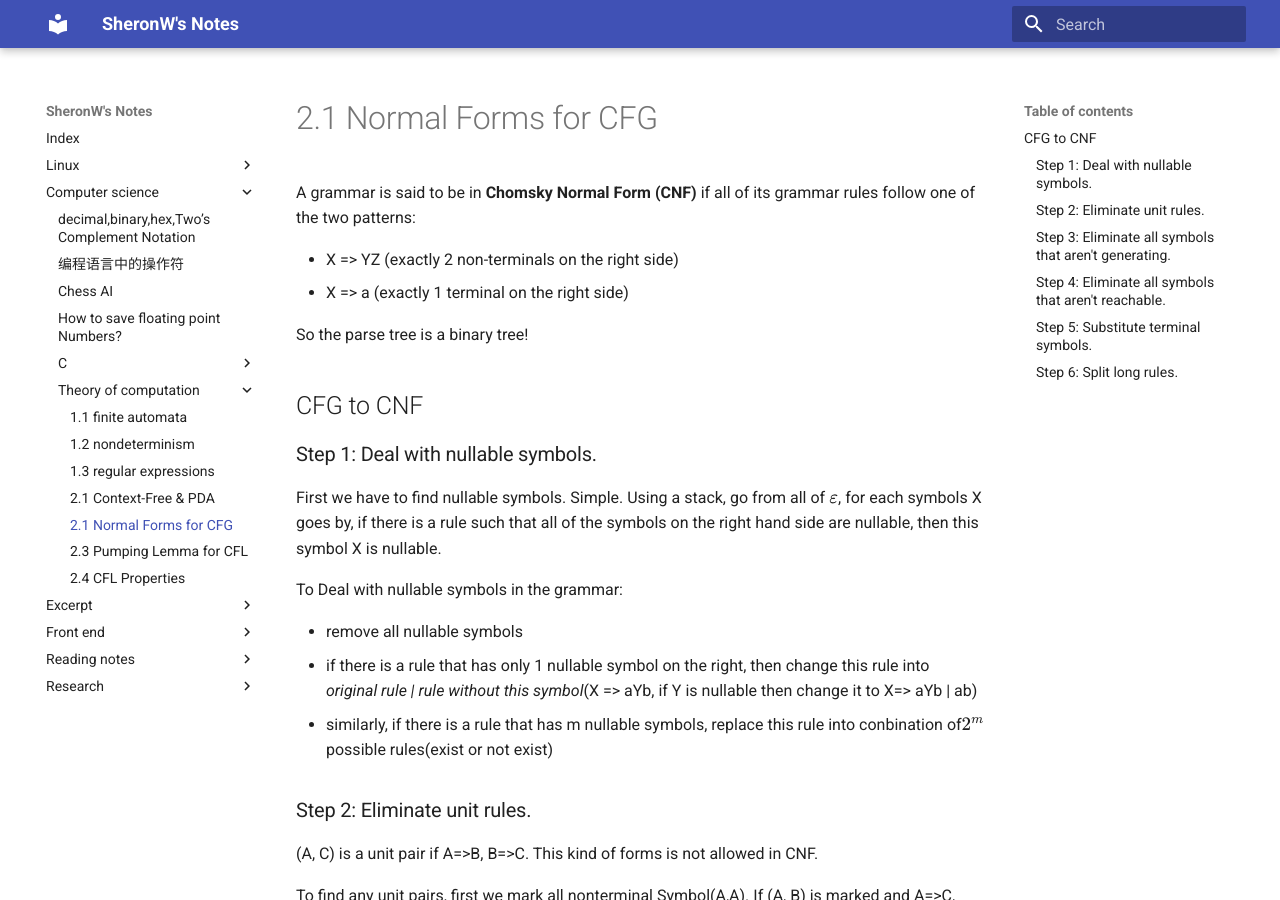
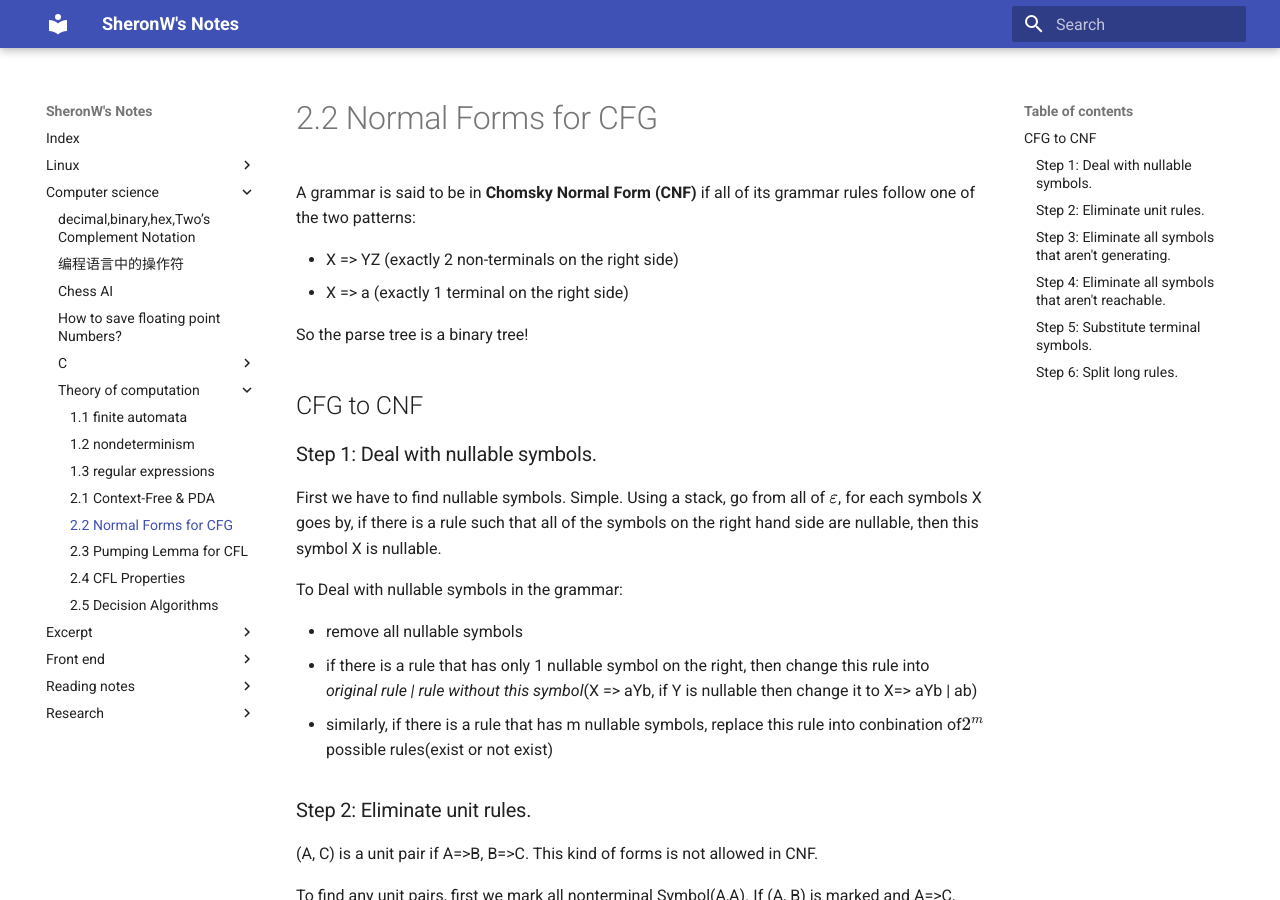
Before and after one commit to sheronw/SheronW-sNotes, an MkDocs documentation site: the page built from docs/computer science/theory of computation/2-2 CFG Normal Forms.md, in a window 1280 px wide and 900 px high. Built offline with MkDocs 1.6.1 and Material for MkDocs 9.7.7, drawn with Linux system fonts in a browser that asks for light colours; formulas are drawn with MathJax 3.

Commit message:
decision algorithms for computation theory

```diff
--- a/docs/computer science/theory of computation/2-2 CFG Normal Forms.md
+++ b/docs/computer science/theory of computation/2-2 CFG Normal Forms.md
@@ -1,4 +1,4 @@
-# 2.1 Normal Forms for CFG
+# 2.2 Normal Forms for CFG
 
 A grammar is said to be in **Chomsky Normal Form (CNF)** if all of its grammar rules follow one of the two patterns:
 
```
Also changed, not shown: docs/computer science/theory of computation/2-4 CFL properties.md (+1 -1 lines), docs/computer science/theory of computation/2-5 Decision Algorithms.md (added, +19 -0 lines).
